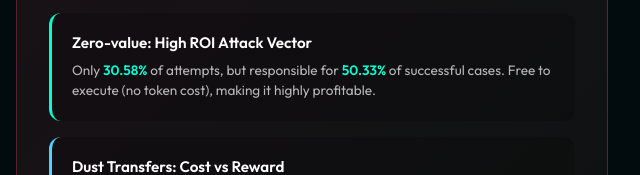
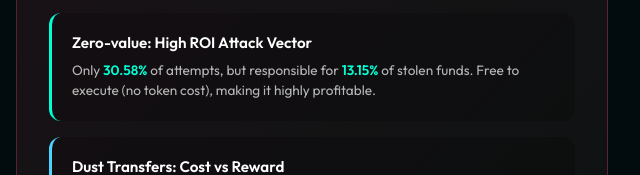
Before and after one commit to rodri-forta/Analysis-x, a plain HTML site: page Address-poissoning/index.html in a window 1280 px wide. Shown: the part 1445-1620 px from the top of the page, 640-1280 px from the left. Drawn offline with Linux system fonts and the light colour scheme.

Commit message:
% zero value
Updated statistics for zero-value attack vector.

```diff
--- a/Address-poissoning/index.html
+++ b/Address-poissoning/index.html
@@ -1052,7 +1052,7 @@
                     <div class="insight-card success">
                         <div class="insight-title">Zero-value: High ROI Attack Vector</div>
                         <div class="insight-text">
-                            Only <span class="insight-highlight">30.58%</span> of attempts, but responsible for <span class="insight-highlight">50.33%</span> of successful cases. Free to execute (no token cost), making it highly profitable.
+                            Only <span class="insight-highlight">30.58%</span> of attempts, but responsible for <span class="insight-highlight">13.15%</span> of stolen funds. Free to execute (no token cost), making it highly profitable.
                         </div>
                     </div>
 
```
